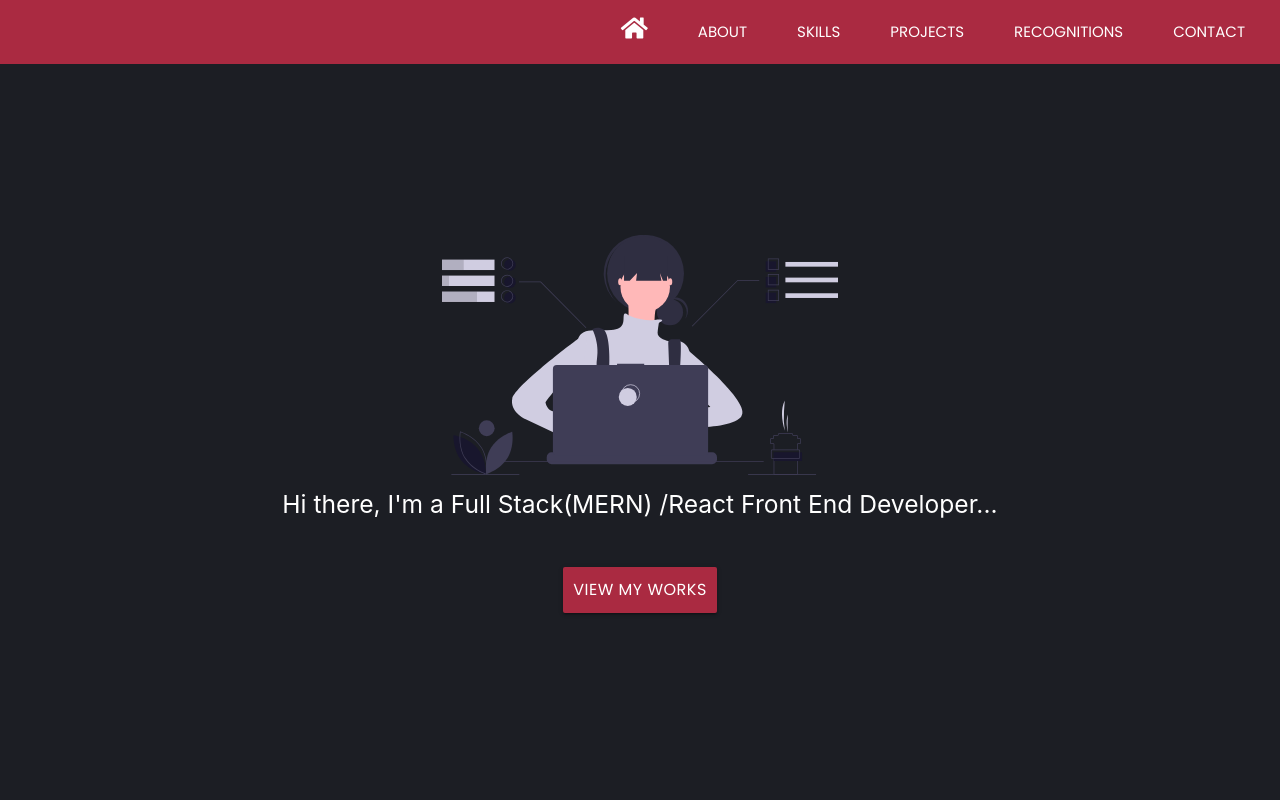
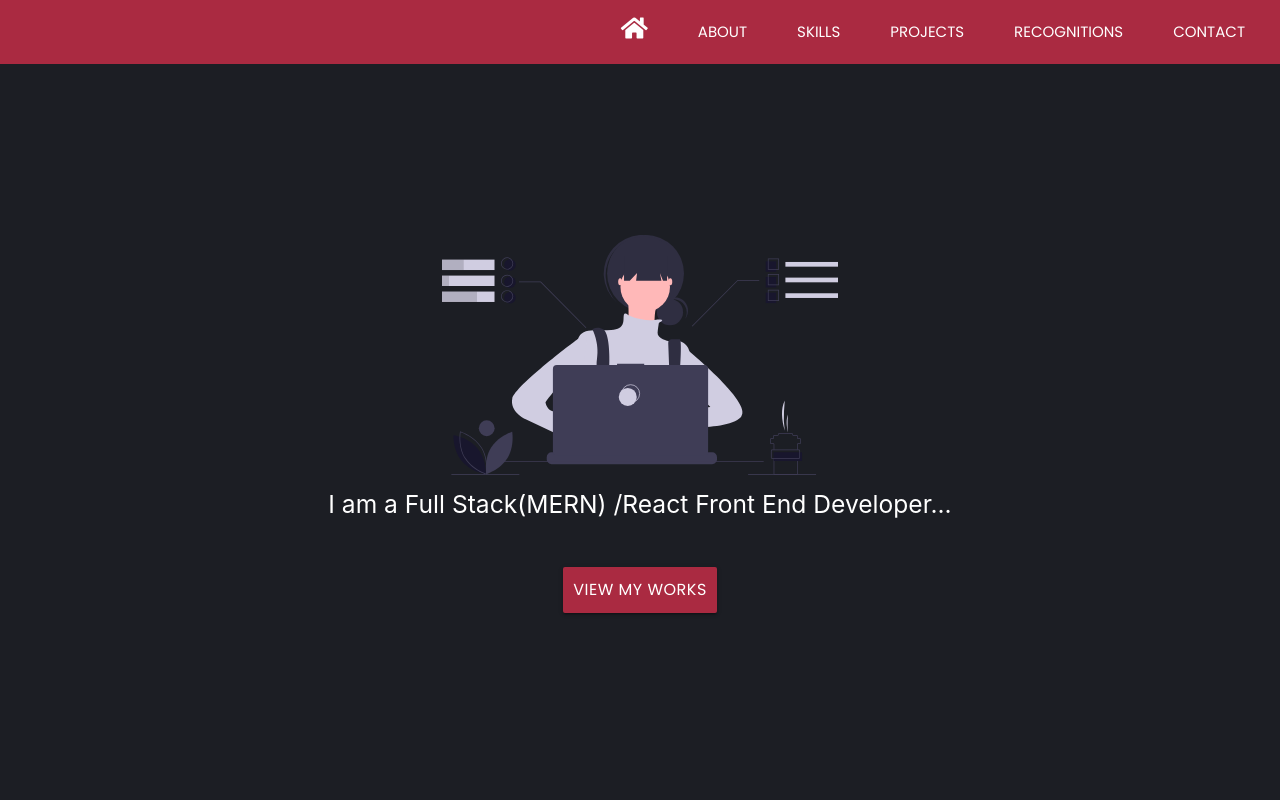
Before and after one commit to shamseena-dev/React-Portfolio, a React (Create React App) app: page / in a window 1280 px wide. Shown: the top 800 px of the page. Built offline with nearby package versions, Linux system fonts and the light colour scheme.

Commit message:
Update App.js

```diff
--- a/src/App.js
+++ b/src/App.js
@@ -18,7 +18,7 @@ function App() {
       <header className="App-header">
 
         <img src={logo} className="App-logo" alt="logo" />
-        <h5 className="caption"> Hi there, I'm a Full Stack(MERN) /React Front End Developer...</h5><br></br>
+        <h5 className="caption"> I am a Full Stack(MERN) /React Front End Developer...</h5><br></br>
         <button className="btn view-button"><a href="#projects"> View My works</a></button>
         {/*<i className="fas fa-laptop-code anim-logo" style={{ color: "orange", "font-size": "35px"}}></i>*/}
 
```
